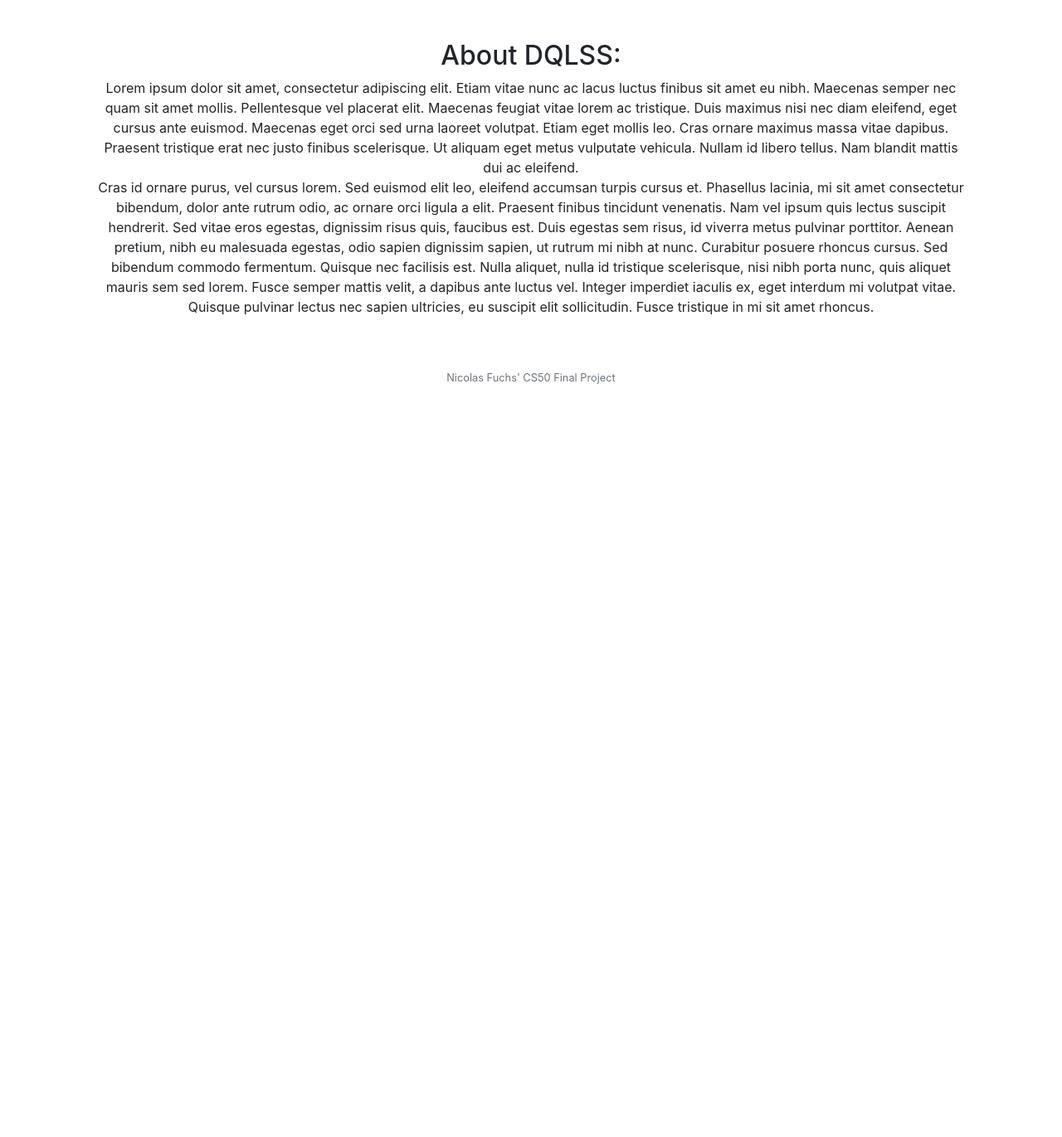
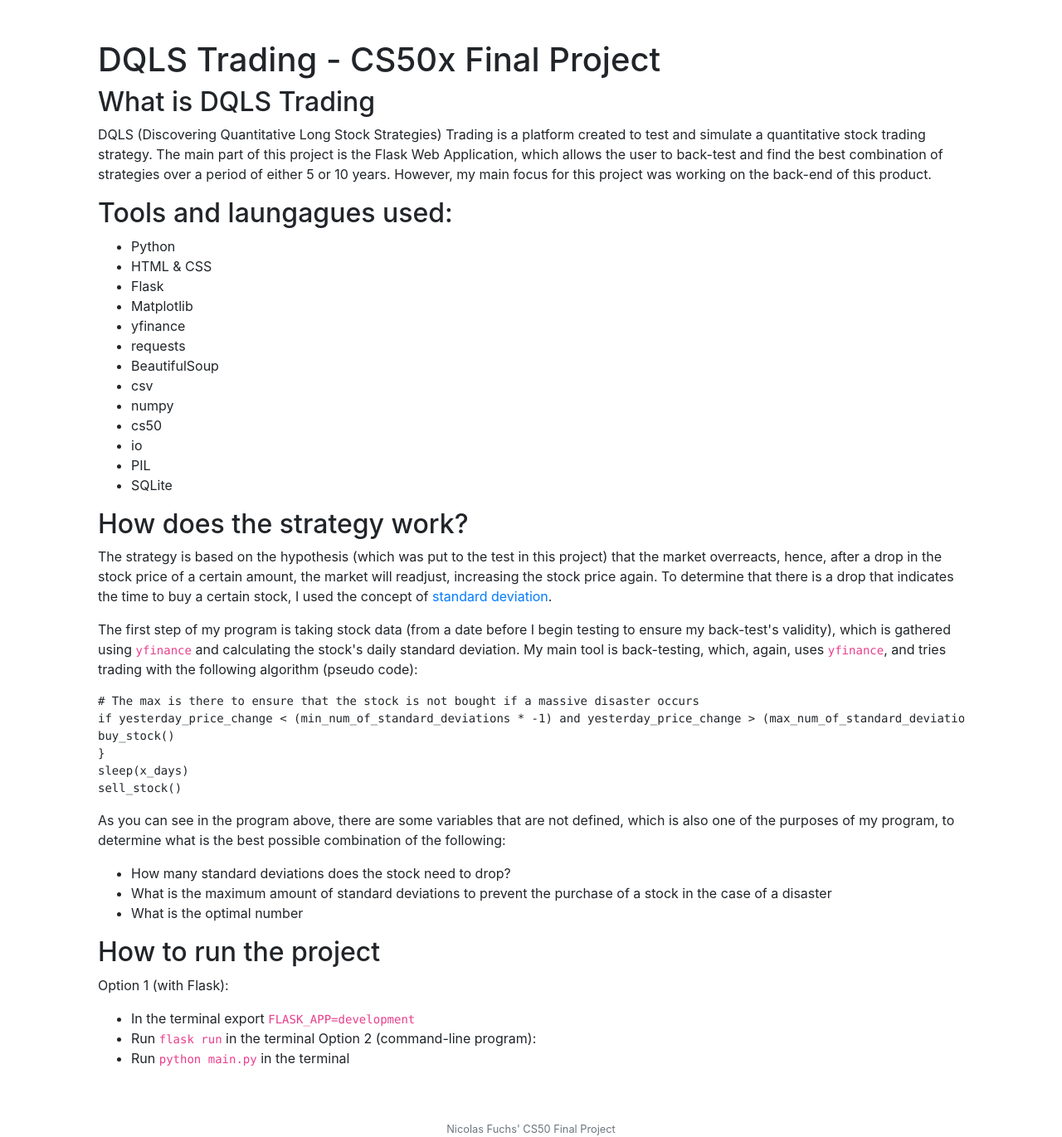
Before and after one commit to nicolasf10/tradercs50, a Flask app: page / in a window 1280 px wide. Shown: the part 76-1447 px from the top of the page at 83% size. Before the commit the page ends 539 px from the top, so only its background shows below. Run offline with Flask 2, Linux system fonts and the light colour scheme; a user stored in the database is signed in; some libraries are stand-ins or nearby versions.

Commit message:
matplotlib chart added + bug fixes

```diff
--- a/app.py
+++ b/app.py
@@ -7,17 +7,18 @@ from werkzeug.security import check_password_hash, generate_password_hash
 
 
 import io
-from matplotlib.backends.backend_agg import FigureCanvasAgg as FigureCanvas
+
+import matplotlib
+matplotlib.use('agg')
 
 from helpers import apology, login_required
 
 from backtesting import backtest, bar_graph
 from simulator import simulate
 
-# TODO 'export FLASK_ENV=development'
-
 # Configure application
 app = Flask(__name__)
+# Run in terminal: export FLASK_ENV=development
 
 # Ensure templates are auto-reloaded
 app.config["TEMPLATES_AUTO_RELOAD"] = True
@@ -40,6 +41,12 @@ Session(app)
 
 # Configure CS50 Library to use SQLite database
 db = SQL("sqlite:///dqlss.db")
+
+# Custom filter for formatting as percentage
+def percentage(num):
+    return "{:.3%}".format(float(num))
+
+app.jinja_env.filters["percentage"] = percentage
 
 
 @app.route("/")
@@ -155,7 +162,9 @@ for code in default_exceptions:
 @login_required
 def backtesting():
     global purchases
-
+    global period
+    global results
+    global chart_title
     # User reached route via POST (as by submitting a form via POST)
     if request.method == "POST":
         # Requesting the form results with the name 'period'
@@ -172,21 +181,35 @@ def backtesting():
         # def run_test(self, test_filenames, start_sd, end_sd, start_val, end_val):
         results = test.run_test(files, test.start_sd, test.end_sd, test.start_val, test.end_val)
 
-        best_average_increase = results[0]
-        best_average_increase_value = "{:.5%}".format(float(best_average_increase[0]))
+        purchases = results[1][2]
 
-        best_accuracy = results[1]
-        best_accuracy_value = "{:.5%}".format(float(best_accuracy[0]))
+        chart_title = "Best Accuracy"
 
-        best_total_change = results[2][0]
-        best_total_change_value = "{:.5%}".format(float(best_total_change))
-
-        purchases = best_accuracy[2]
-
-        return render_template("backtestresults.html", results=results, period=period, best_average_increase_value=best_average_increase_value, best_accuracy_value=best_accuracy_value, best_total_change_value=best_total_change_value, best_accuracy=best_accuracy, x=results[3])
+        return render_template("backtestresults.html", results=results, period=period, best_average_increase=results[0], best_accuracy=results[1], best_total_change=results[2], stock_change=results[4], chart_title=chart_title)
     else:
         # Return the home page
         return render_template("backtesting.html")
+
+@app.route("/charts", methods=["POST"])
+@login_required
+def charts():
+    global purchases
+    global results
+    global period
+    global chart_title
+    chart = request.form.get("chart")
+    if chart == 'accuracy':
+        purchases = results[1][2]
+        chart_title = "Best Accuracy"
+    elif chart == 'avg_increase':
+        purchases = results[0][2]
+        chart_title = "Best Average Increase"
+    else:
+        purchases = results[2][2]
+        chart_title = "Best Total Change"
+
+    return render_template("backtestresults.html", results=results, period=period, best_average_increase=results[0], best_accuracy=results[1], best_total_change=results[2], stock_change=results[4], chart_title=chart_title)
+
 
 @app.route('/simulator', methods=["GET", "POST"])
 @login_required
@@ -232,6 +255,16 @@ def simulator():
 def plot_png():
     global purchases
     fig = bar_graph(purchases)
-    output = io.BytesIO()
-    FigureCanvas(fig).print_png(output)
-    return Response(output.getvalue(), mimetype='image/png')
+    return nocache(fig_response(fig))
+
+def fig_response(fig):
+    """Turn a matplotlib Figure into Flask response"""
+    img_bytes = io.BytesIO()
+    fig.savefig(img_bytes)
+    img_bytes.seek(0)
+    return send_file(img_bytes, mimetype='image/png')
+
+def nocache(response):
+    """Add Cache-Control headers to disable caching a response"""
+    response.headers['Cache-Control'] = 'no-store, no-cache, must-revalidate, max-age=0'
+    return response
--- a/templates/home.html
+++ b/templates/home.html
@@ -5,11 +5,55 @@
 {% endblock %}
 
 {% block main %}
-    <h2>About DQLSS:</h2>
-    <p>
-        {{ test }}
-        Lorem ipsum dolor sit amet, consectetur adipiscing elit. Etiam vitae nunc ac lacus luctus finibus sit amet eu nibh. Maecenas semper nec quam sit amet mollis. Pellentesque vel placerat elit. Maecenas feugiat vitae lorem ac tristique. Duis maximus nisi nec diam eleifend, eget cursus ante euismod. Maecenas eget orci sed urna laoreet volutpat. Etiam eget mollis leo. Cras ornare maximus massa vitae dapibus. Praesent tristique erat nec justo finibus scelerisque. Ut aliquam eget metus vulputate vehicula. Nullam id libero tellus. Nam blandit mattis dui ac eleifend.
-        <br>
-        Cras id ornare purus, vel cursus lorem. Sed euismod elit leo, eleifend accumsan turpis cursus et. Phasellus lacinia, mi sit amet consectetur bibendum, dolor ante rutrum odio, ac ornare orci ligula a elit. Praesent finibus tincidunt venenatis. Nam vel ipsum quis lectus suscipit hendrerit. Sed vitae eros egestas, dignissim risus quis, faucibus est. Duis egestas sem risus, id viverra metus pulvinar porttitor. Aenean pretium, nibh eu malesuada egestas, odio sapien dignissim sapien, ut rutrum mi nibh at nunc. Curabitur posuere rhoncus cursus. Sed bibendum commodo fermentum. Quisque nec facilisis est. Nulla aliquet, nulla id tristique scelerisque, nisi nibh porta nunc, quis aliquet mauris sem sed lorem. Fusce semper mattis velit, a dapibus ante luctus vel. Integer imperdiet iaculis ex, eget interdum mi volutpat vitae. Quisque pulvinar lectus nec sapien ultricies, eu suscipit elit sollicitudin. Fusce tristique in mi sit amet rhoncus.
-    </p>
+<div style="text-align: left;">
+    <h1>DQLS Trading - CS50x Final Project</h1>
+<h2>What is DQLS Trading</h2>
+<p>DQLS (Discovering Quantitative Long Stock Strategies) Trading is a platform created to test and simulate a quantitative stock trading strategy. The main part of this project is the Flask Web Application, which allows the user to back-test and find the best combination of strategies over a period of either 5 or 10 years. However, my main focus for this project was working on the back-end of this product.</p>
+<h2>Tools and laungagues used:</h2>
+<ul>
+<li>Python</li>
+<li>HTML &amp; CSS</li>
+<li>Flask</li>
+<li>Matplotlib</li>
+<li>yfinance</li>
+<li>requests</li>
+<li>BeautifulSoup</li>
+<li>csv</li>
+<li>numpy</li>
+<li>cs50</li>
+<li>io</li>
+<li>PIL</li>
+<li>SQLite</li>
+</ul>
+<h2>How does the strategy work?</h2>
+<p>The strategy is based on the hypothesis (which was put to the test in this project)
+that the market overreacts, hence, after a drop in the stock price of a certain amount, the market will readjust,
+increasing the stock price again. To determine that there is a drop that indicates the time to buy a certain stock,
+I used the concept of <a href="https://en.wikipedia.org/wiki/Standard_deviation">standard deviation</a>.</p>
+<p>The first step of my program is taking stock data (from a date before I begin testing to ensure my back-test's validity),
+which is gathered using <code>yfinance</code> and calculating the stock's daily standard deviation. My main tool is back-testing,
+which, again, uses <code>yfinance</code>, and tries trading with the following algorithm (pseudo code):</p>
+<pre><code># The max is there to ensure that the stock is not bought if a massive disaster occurs
+if yesterday_price_change &lt; (min_num_of_standard_deviations * -1) and yesterday_price_change &gt; (max_num_of_standard_deviations * -1) {
+buy_stock()
+}
+sleep(x_days)
+sell_stock()
+</code></pre>
+<p>As you can see in the program above, there are some variables that are not defined, which is also one of the purposes
+of my program, to determine what is the best possible combination of the following:</p>
+<ul>
+<li>How many standard deviations does the stock need to drop?</li>
+<li>What is the maximum amount of standard deviations to prevent the purchase of a stock in the case of a disaster</li>
+<li>What is the optimal number</li>
+</ul>
+<h2>How to run the project</h2>
+<p>Option 1 (with Flask):</p>
+<ul>
+<li>In the terminal export <code>FLASK_APP=development</code></li>
+<li>Run <code>flask run</code> in the terminal
+Option 2 (command-line program):</li>
+<li>Run <code>python main.py</code> in the terminal</li>
+</ul>
+</div>
 {% endblock %}
```
Also changed, not shown: backtesting.py (+17 -8 lines), templates/backtestresults.html (+20 -3 lines), README.md (added), dqlss.db, plot.png (deleted), 1 other file.
